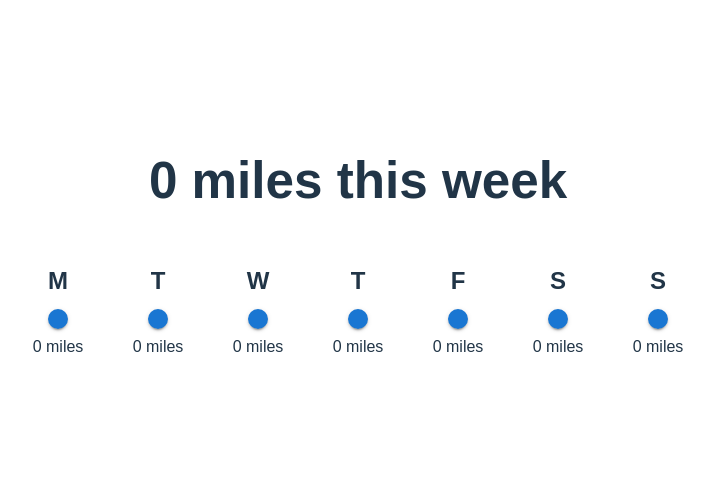
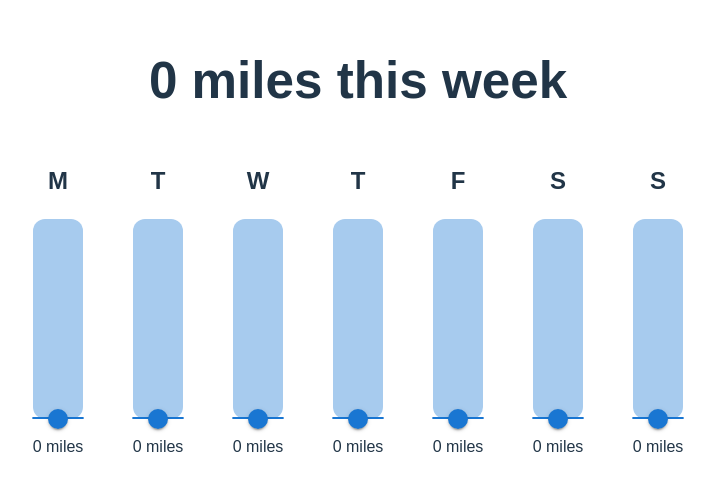
Before and after one commit to djsauble/injury-prevention, a React (Vite) app: page / in a window 1280 px wide. Shown: the part 153-644 px from the top of the page, without its empty margins (282-997 px from the left). Built offline with nearby package versions, Linux system fonts and the light colour scheme.

Commit message:
Style the vertical sliders so they have more mass

```diff
--- a/package.json
+++ b/package.json
@@ -21,10 +21,12 @@
     "@types/react": "^19.1.2",
     "@types/react-dom": "^19.1.2",
     "@vitejs/plugin-react": "^4.4.1",
+    "autoprefixer": "^10.4.21",
     "eslint": "^9.25.0",
     "eslint-plugin-react-hooks": "^5.2.0",
     "eslint-plugin-react-refresh": "^0.4.19",
     "globals": "^16.0.0",
+    "postcss": "^8.5.6",
     "typescript": "~5.8.3",
     "typescript-eslint": "^8.30.1",
     "vite": "^6.3.5"
--- a/src/components/MileagePlanner.css
+++ b/src/components/MileagePlanner.css
@@ -17,8 +17,3 @@
   flex-direction: column;
   align-items: center;
 }
-
-.day-planner input[type="range"] {
-  height: 100px;
-  transform: rotate(270deg);
-}
--- a/src/components/MileagePlanner.tsx
+++ b/src/components/MileagePlanner.tsx
@@ -34,6 +34,7 @@ const MileagePlanner: React.FC = () => {
               max={20}
               value={mileage[index]}
               onChange={(_, newValue) => handleMileageChange(index, newValue as number)}
+              sx={{ width: 50, height: 200 }}
               aria-labelledby={`vertical-slider-${index}`}
             />
             <p>{mileage[index]} miles</p>
--- a/vite.config.ts
+++ b/vite.config.ts
@@ -3,7 +3,9 @@ import react from '@vitejs/plugin-react'
 
 // https://vite.dev/config/
 export default defineConfig({
-  plugins: [react()],
+  plugins: [
+    react(),
+  ],
   server: {
     port: 3001,
   },
```
Also changed, not shown: 1 other file (tests, documents, lock files or other folders).
